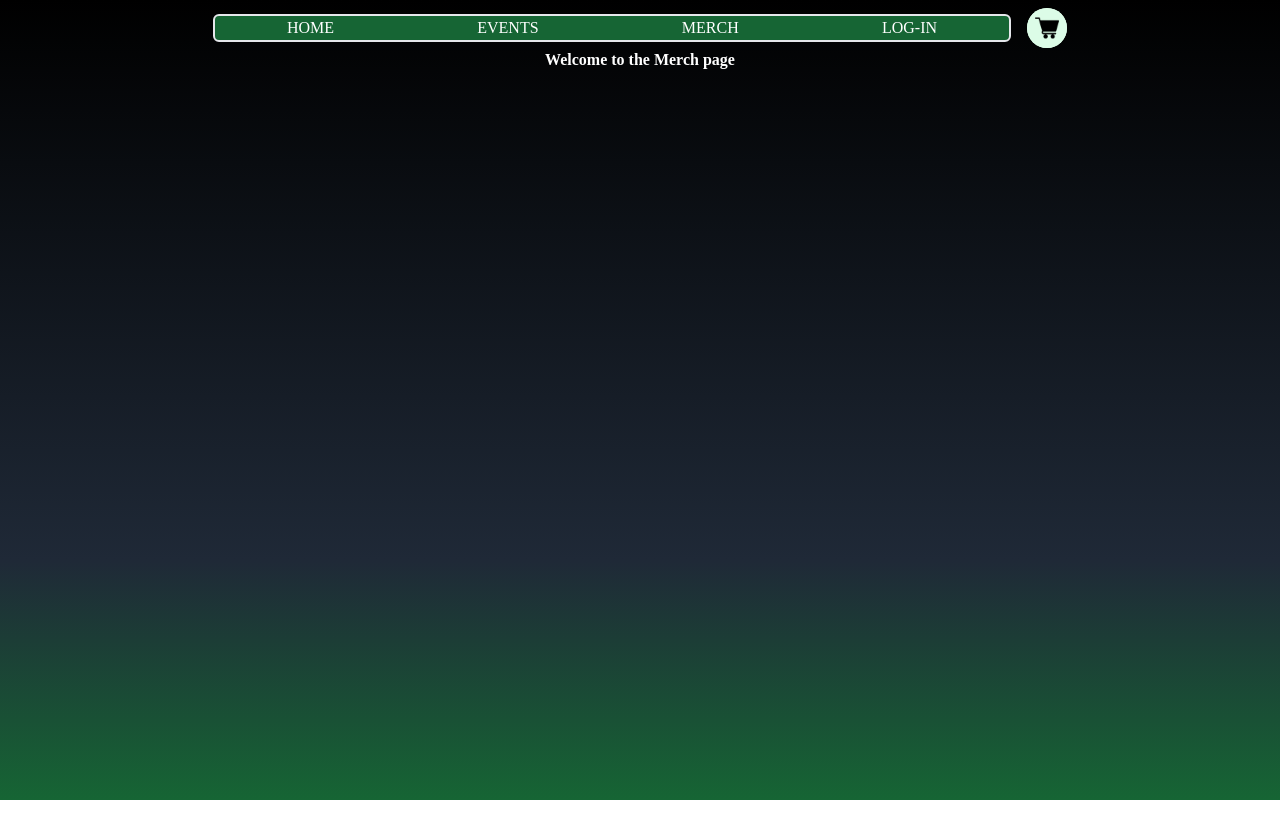
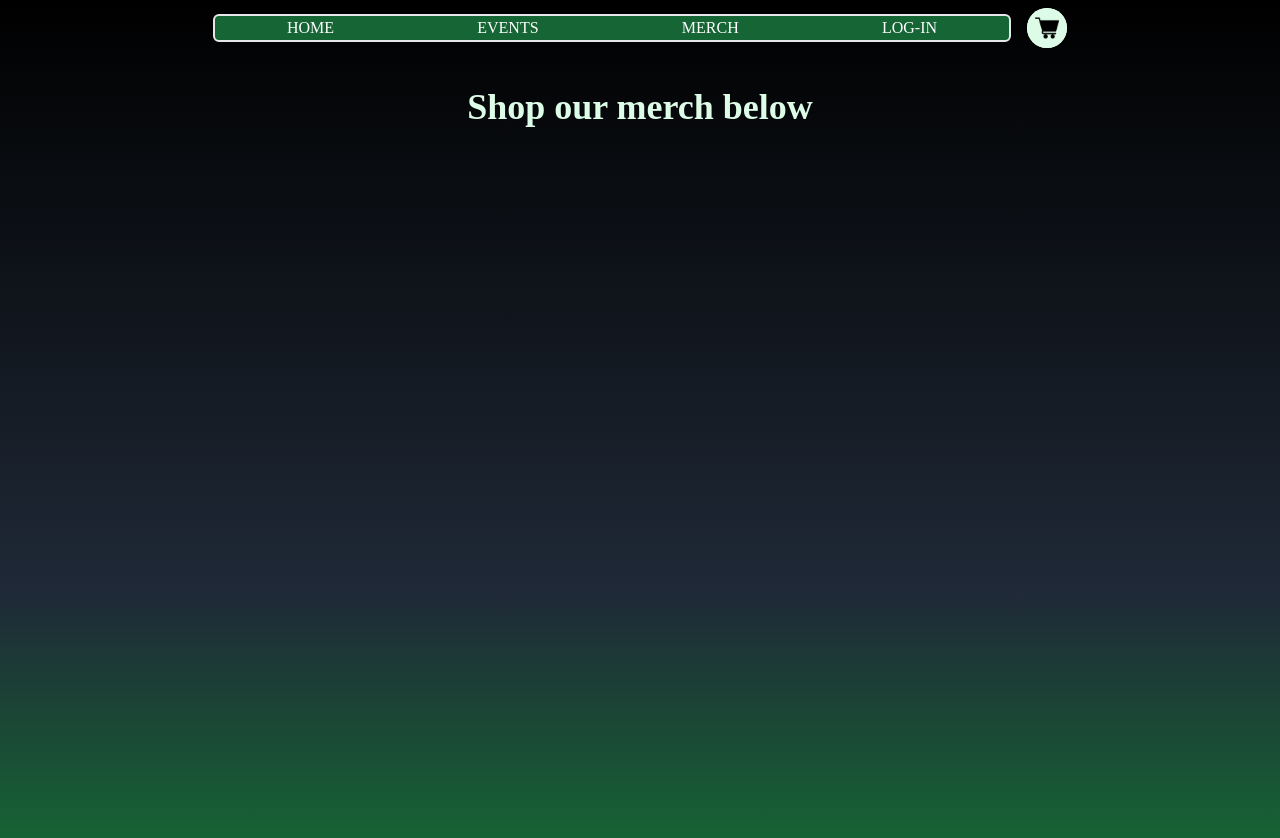
Before and after one commit to jordaz14/Ecom_Mahjong, a React (Vite) app in the folder client/: page /merch in a window 1280 px wide. Shown: the top 838 px of the page. Before the commit the page ends 800 px from the top, so only its background shows below. Built offline with nearby package versions, Linux system fonts and the light colour scheme; a web font is replaced by a local one.

Commit message:
initial layout for merch page

```diff
--- a/client/src/pages/Merch.jsx
+++ b/client/src/pages/Merch.jsx
@@ -1,6 +1,16 @@
+import CreateCarousel from "../components/CreateCarousel";
+import PageCarousel from "../components/PageCarousel";
+import TitleText from "../components/TitleText";
+
 function Merch() {
     return (
-        <h1 className="text-white font-bold text-center">Welcome to the Merch page</h1>
+        <>
+        <CreateCarousel>
+          <PageCarousel>
+            <TitleText>Shop our merch below</TitleText>
+          </PageCarousel>
+        </CreateCarousel>
+        </>
     );
   }
 
```
